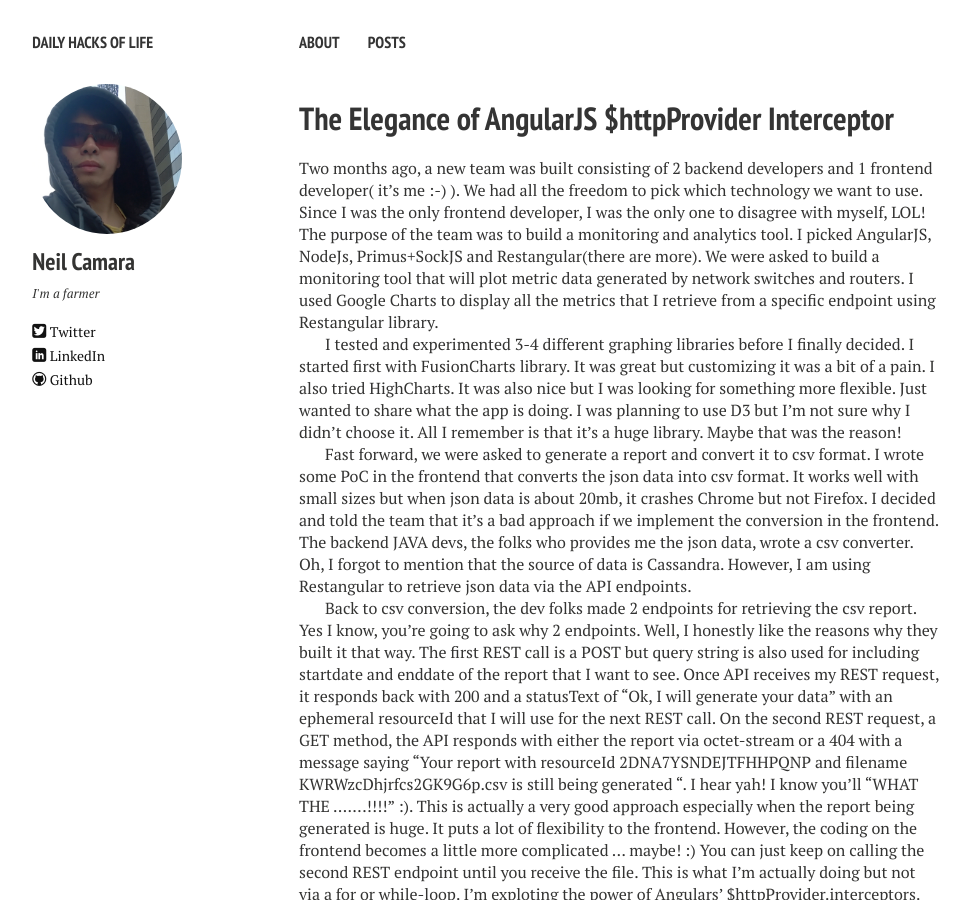
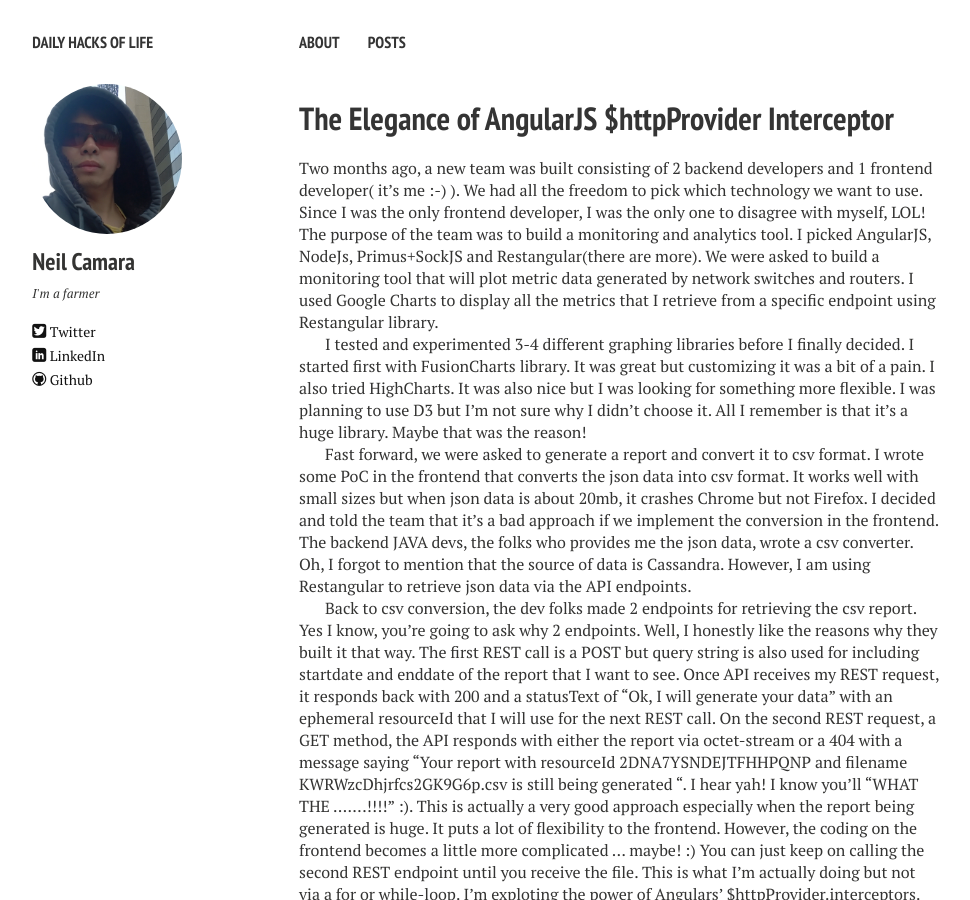
Before and after one commit to c0debreaker/c0debreaker.github.io, a Jekyll site: the page built from _posts/2014-07-20-httpinterceptor-elegance-post.md, in a window 1280 px wide and 900 px high. Shown: the whole window, without its empty margins (21-991 px from the left). Built offline with Jekyll 4.4.1, drawn with Linux system fonts in a browser that asks for light colours; nearby versions of some CDN libraries.

Commit message:
removed text

```diff
--- a/_posts/2014-07-20-httpinterceptor-elegance-post.md
+++ b/_posts/2014-07-20-httpinterceptor-elegance-post.md
@@ -9,7 +9,7 @@
 Two months ago, a new team was built consisting of 2 backend developers and 1 frontend developer( it's me :-) ). We had all the freedom to pick which technology we want to use. Since I was the only frontend developer, I was the only one to disagree with myself, LOL! The purpose of the team was to build a monitoring and analytics tool.
 I picked AngularJS, NodeJs, Primus+SockJS and Restangular(there are more). We were asked to build a monitoring tool that will plot metric data generated by network switches and routers. I used Google Charts to display all the metrics that I retrieve from a specific endpoint using Restangular library.
 
-I tested and experimented 3-4 different graphing libraries before I finally decided. I started first with FusionCharts library. It was great but customizing it was a bit of a pain. I also tried HighCharts. It was also nice but I was looking for something more flexible. Just wanted to share what the app is doing. I was planning to use D3 but I'm not sure why I didn't choose it. All I remember is that it's a huge library. Maybe that was the reason!
+I tested and experimented 3-4 different graphing libraries before I finally decided. I started first with FusionCharts library. It was great but customizing it was a bit of a pain. I also tried HighCharts. It was also nice but I was looking for something more flexible. I was planning to use D3 but I'm not sure why I didn't choose it. All I remember is that it's a huge library. Maybe that was the reason!
 
 Fast forward, we were asked to generate a report and convert it to csv format. I wrote some PoC in the frontend that converts the json data into csv format. It works well with small sizes but when json data is about 20mb, it crashes Chrome but not Firefox. I decided and told the team that it's a bad approach if we implement
 the conversion in the frontend. The backend JAVA devs, the folks who provides me the json data, wrote a csv converter. Oh, I forgot to mention that the source of data is Cassandra. However, I am using Restangular to retrieve json data via the API endpoints.
```
